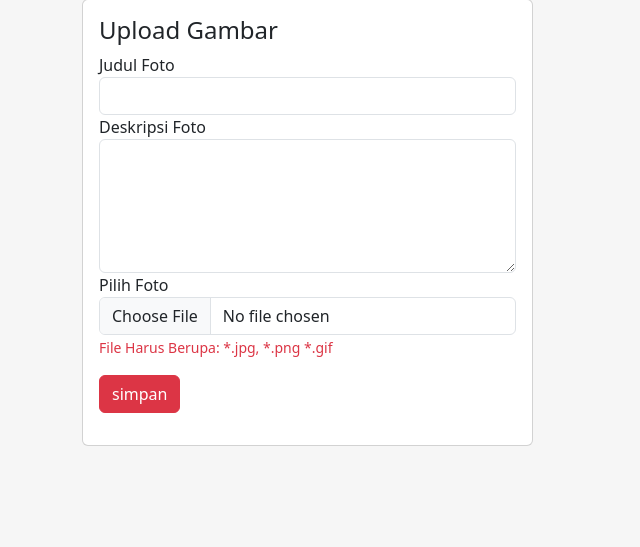
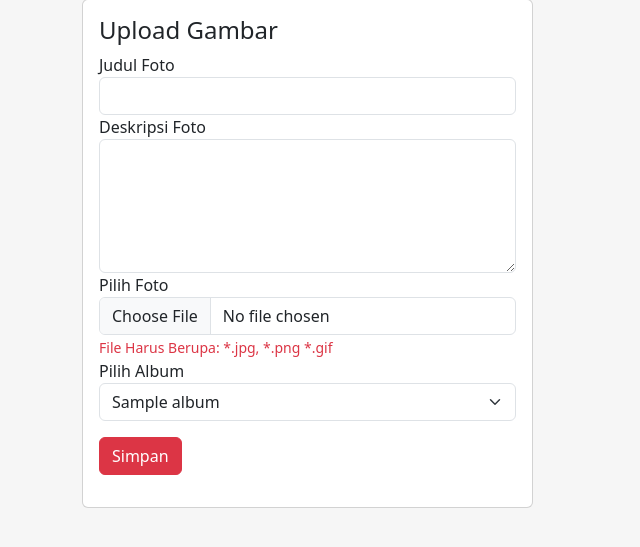
Before and after one commit to RachmatDjiwandanu/ukomm, a PHP site: page /index.php?url=upload in a window 1280 px wide. Shown: the part 79-626 px from the top of the page, without its empty margins (0-640 px from the left). Run offline with PHP 8.4, Linux system fonts and the light colour scheme; tables that the repository leaves empty hold one stand-in row (values such as "Sample post"); some libraries are stand-ins or nearby versions.

Commit message:
upload gambar

```diff
--- a/page/upload.php
+++ b/page/upload.php
@@ -1,10 +1,40 @@
+<?php include './koneksi.php';?>
 <div class="container">
     <div class="row">
         <div class="col-5">
             <div class="card">
                 <div class="card-body">
                     <h4>Upload Gambar</h4>
-                    <form action="?/url=upload" method="post" enctype="multipart/form-data">
+                    <?php
+                        if(isset($_POST['submit'])) {
+                            $submit=$_POST['submit'];
+                            if ($submit=='Simpan') {
+                                $judul_foto=$_POST['judul_foto'];
+                                $deskripsi_foto=$_POST['deskripsi_foto'];
+                                $nama_file=$_FILES['namafile']['name'];
+                                $tmp_foto=$_FILES['namafile']['tmp_name'];
+                                $tanggal=date('Y-m-d');
+                                $album_id=$_POST['album_id'];
+                                $user_id=$_SESSION['user_id'];
+
+                                // File upload
+                                if (move_uploaded_file($tmp_foto,'uploadss/'.$nama_file)) {
+                                    // Insert into database
+                                    $insert=mysqli_query($conn, "INSERT INTO foto VALUES('','$judul_foto','$deskripsi_foto','$tanggal','$nama_file','$album_id','$user_id')");
+                                    if ($insert) {
+                                        echo 'Gambar Berhasil di Simpan';
+                                        echo '<meta http-equiv="refresh" content="0.8; url=?url=upload">';
+                                    } else {
+                                        echo 'Error: ' . mysqli_error($conn);
+                                    }
+                                } else {
+                                    echo 'Error in file upload';
+                                }
+                            }
+                        }
+                        $album=mysqli_query($conn, "SELECT * FROM album");
+                    ?>
+                    <form action="?url=upload" method="post" enctype="multipart/form-data">
                         <div class="form-group">
                             <label for="">Judul Foto</label>
                             <input type="text" class="form-control" required name="judul_foto" >
@@ -15,10 +45,18 @@
                         </div>
                         <div class="form-group">
                             <label for="">Pilih Foto</label>
-                            <input type="file" class="form-control" name="namafile" required accept=".jpg .png .gif">
+                            <input type="file" class="form-control" name="namafile">
                             <small class="text-danger">File Harus Berupa: *.jpg, *.png *.gif</small>
                         </div>
-                        <input type="submit" value="simpan" name="submit" class="btn btn-danger my-3">
+                        <div class="form-group">
+                            <label>Pilih Album</label>
+                            <select name="album_id" class="form-select">
+                                <?php foreach ($album as $albums) : ?>
+                                <option value="<?= $albums['Id_Album']?>"><?= $albums['Nama_Album']?></option>
+                                <?php endforeach; ?>
+                            </select>
+                        </div>
+                        <input type="submit" value="Simpan" name="submit" class="btn btn-danger my-3">
                     </form>
                 </div>
             </div>
```
Also changed, not shown: uploadss/1696838108216.jpg (added).
